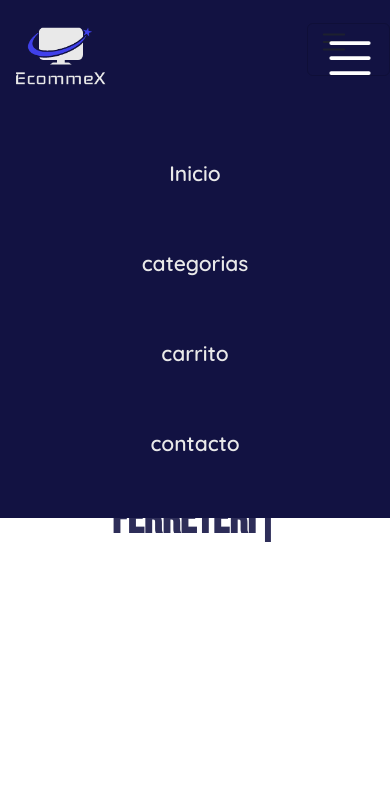
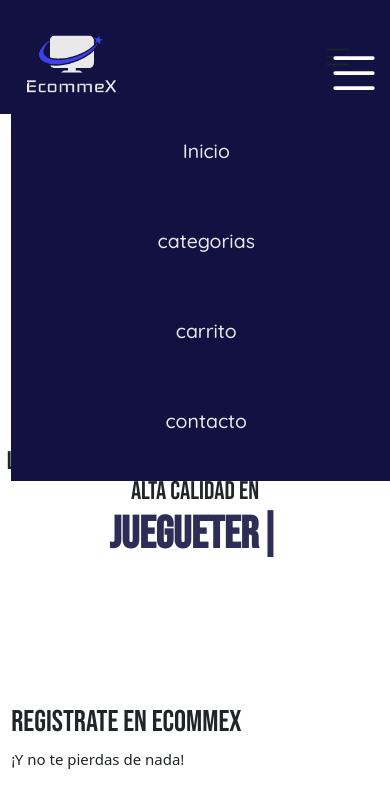
Before and after one commit to ushiropaul/EcommeX-proyecto-en-equipo, a website: page index.html in a window 390 px wide. Both pictures are taken after a click on the button "Toggle navigation". Drawn offline with nearby package versions, Linux system fonts and the light colour scheme.

Commit message:
commit-2: corrigiendo header

```diff
--- a/index.html
+++ b/index.html
@@ -23,7 +23,7 @@
     <link href="https://fonts.googleapis.com/css2?family=Quicksand:wght@300..700&display=swap" rel="stylesheet">
 </head>
 <body>
-    <header>
+    <!-- <header>
         <nav class="navbar navbar-expand-lg bg-body-tertiary nav">
             <div class="container-fluid only-nav-child">
                 <a class="navbar-brand logo-a" href="./index.html">
@@ -46,7 +46,37 @@
                 </div>
             </div>
         </nav>
-    </header>
+    </header>-->
+    <header>
+        <nav class="navbar navbar-expand-lg  header">
+            <div class="container-fluid contenedor-fluido">
+                <img class="imagen-presentacion-index" src="./img/logo.png" alt="logo-principal-de-la-pagina">
+            <button class="navbar-toggler boton-menu" type="button" data-bs-toggle="collapse" data-bs-target="#navbarNav" aria-controls="navbarNav" aria-expanded="false" aria-label="Toggle navigation">
+                <span class="navbar-toggler-icon menu-icon">
+                    <svg xmlns="http://www.w3.org/2000/svg" width="4rem" height="4rem" fill="white" class="bi bi-list" viewBox="0 0 16 16">
+                        <path fill-rule="evenodd" d="M2.5 12a.5.5 0 0 1 .5-.5h10a.5.5 0 0 1 0 1H3a.5.5 0 0 1-.5-.5m0-4a.5.5 0 0 1 .5-.5h10a.5.5 0 0 1 0 1H3a.5.5 0 0 1-.5-.5m0-4a.5.5 0 0 1 .5-.5h10a.5.5 0 0 1 0 1H3a.5.5 0 0 1-.5-.5"/>
+                    </svg>
+                </span>
+            </button>
+            <div class="collapse navbar-collapse contenedor-nav-header" id="navbarNav">
+                <ul class="navbar-nav ul-header">
+                <li class="nav-item">
+                    <a class="nav-link texto-header" aria-current="page" href="./index.html">Inicio</a>
+                </li>
+                <li class="nav-item">
+                    <a class="nav-link texto-header" href="./pages/categorias.html">categorias</a>
+                </li>
+                <li class="nav-item">
+                    <a class="nav-link texto-header " href="./pages/carrito.html">carrito</a>
+                </li>
+                <li class="nav-item">
+                    <a class="nav-link texto-header" href="./pages/contacto.html">contacto</a>
+                </li>
+                </ul>
+            </div>
+            </div>
+        </nav>
+</header>
     <!-- main index--------->
     <main class="main-index">
         <!-- buscador -->
@@ -73,7 +103,20 @@
             </div>
         </section>
         <section class="index-sect-2">
+            <div class="container">
+                <form action="#">
+                    <div>
+                        <h2>Registrate en <span>EcommeX</span> <br>
+                        </h2>
+                        <span>¡Y no te pierdas de nada!</span>
+                    </div>
+                    <div class="form-container">
+                        <form action="#">
 
+                        </form>
+                    </div>
+                </form>
+            </div>
         </section>
     </main>
     <!-- footer ------------>
--- a/js/efectos-typed/index-typed.js
+++ b/js/efectos-typed/index-typed.js
@@ -3,6 +3,7 @@ const typed = new Typed('.typed', {
         '<span class="titulos-inicio">Tecnología<span/>',
         '<span class="titulos-inicio">Cocina<span/>',
         '<span class="titulos-inicio">Bazar<span/>',
+        '<span class="titulos-inicio">Jueguetería<span/>',
         '<span class="titulos-inicio">Ferretería<span/>',
         '<span class="titulos-inicio">Vehiculos<span/>',
         '<span class="titulos-inicio">¡Y mucho más!<span/>'
--- a/sass/components/_header.scss
+++ b/sass/components/_header.scss
@@ -1,85 +1,80 @@
 
+// header{
+//     .nav{
+//         padding: 0;
+//         .only-nav-child{
+//             background-color: $violet-principal-color;
+//             padding: 0;
+//             .logo-a{
+//                 padding: 0;
+//                 img{
+//                     max-width: 120px;
+//                 }
+//             }
+//             .btn-menu{
+//                 &:focus{
+//                     box-shadow: none;
+//                 }
+//                 .menu{
+//                     margin-right: 2rem;
+//                     margin-bottom: 1rem;
+//                 }
+//             }
+//             .div-desplegable{
+//                 display: flex;
+//                 justify-content: space-around;
+//                 padding: 2rem;
+//                 text-align: center;
+//                 .ul{
+//                     line-height: 5rem;
+//                     .ul-a{
+//                         color: $white-color;
+//                         font-size: 1.4rem;
+//                         font-weight: 600;
+//                         &:hover{
+//                             color: $violet-secundary-color-light;
+//                         }
+//                     }
+//                 }
+//             }
+//         }
+//     }
+// }
+
+
+
+//
 header{
-    .nav{
-        padding: 0;
-        .only-nav-child{
+
+    .header{
+        z-index: 99999;
         background-color: $violet-principal-color;
-            padding: 0;
-            .logo-a{
-                padding: 0;
+        .contenedor-fluido{
             img{
                 max-width: 120px;
             }
-            }
-            .btn-menu{
-                &:focus{
-                    box-shadow: none;
-                }
-                .menu{
-                    margin-right: 2rem;
-                    margin-bottom: 1rem;
+            .boton-menu{
+                .menu-icon{
+                    img{
+                        width: 2rem;
                     }
                 }
-            .div-desplegable{
-                display: flex;
-                justify-content: space-around;
-                padding: 2rem;
+            }
+            .contenedor-nav-header{
+                align-items: center;
                 text-align: center;
-                .ul{
-                    line-height: 5rem;
-                    .ul-a{
+                .texto-header {
                     color: $white-color;
-                        font-size: 1.4rem;
-                        font-weight: 600;
+                    font-size: 1.3rem;
+                    font-weight: 500;
                     &:hover{
                         color: $violet-secundary-color-light;
                     }
                 }
             }
         }
-        }
-    }
+
     }
 
-
-
-
-
-
-
-// header{
-//     background-color: $violet-principal-color;
-//     @include flex(space-between, center, row nowrap);
-//     position: relative;
-//     .logo{
-//         img{
-//             max-width: 120px;
-//         }
-//     }
-//     nav{
-//         .menu{
-//             display: none;
-//         }
-//         ul{
-//             display: flex;
-//             gap: 2rem;
-//             position: absolute;
-//             left: 0px;
-//             right: 0px;
-//             top: 40%;
-
-//             justify-content: center;
-//             list-style: none;
-//                 li{
-//                     a{
-//                         text-decoration: none;
-//                         color: $white-color;
-//                         &:hover{
-//                             transition: all .3s;
-//                             color: $violet-secundary-color-light;
-//                         }
-//                     }
-//                 }
-//         }
-//     }
-// }
+}
+//
--- a/sass/utilities/_mediaquery.scss
+++ b/sass/utilities/_mediaquery.scss
@@ -1,19 +1,49 @@
 
 
 // HEADER MOBILE/TABLET
-@media screen and (max-width: 992px){
-    header{
-        .only-nav-child{
+// @media screen and (max-width: 992px){
+//     header{
+//         .only-nav-child{
+//             position: relative;
+//             .div-desplegable{
+//                 position: absolute;
+//                 background-color: $violet-principal-color;
+//                 width: 100%;
+//                 top: 98px;
+//                 z-index: 9999;
+//                 .ul{
+//                     line-height: 5rem;
+//                 }
+//             }
+//         }
+//     }
+// }
+
+
+@media screen and (max-width:980px){
+    .contenedor-fluido{
+        position: relative;
+        .boton-menu{
             position: relative;
-            .div-desplegable{
-                position: absolute;
-                background-color: $violet-principal-color;
-                width: 100%;
-                top: 98px;
-                z-index: 9999;
-                .ul{
-                    line-height: 5rem;
-                }
+            border: none;
+            display: flex;
+            align-items: center;
+            margin-right: 1rem;
+
+            &:focus {
+                box-shadow: none;
+            }
+        }
+        .contenedor-nav-header{
+            position: absolute;
+            top: 98px;
+            background-color: $violet-principal-color;
+            width: 100%;
+            padding-bottom: 1rem;
+            align-items: center;
+            text-align: center;
+            ul{
+                line-height: 5rem;
             }
         }
     }
```
Also changed, not shown: css/main.css, 1 other file. Lines whose indentation alone changed are shown as unchanged.
